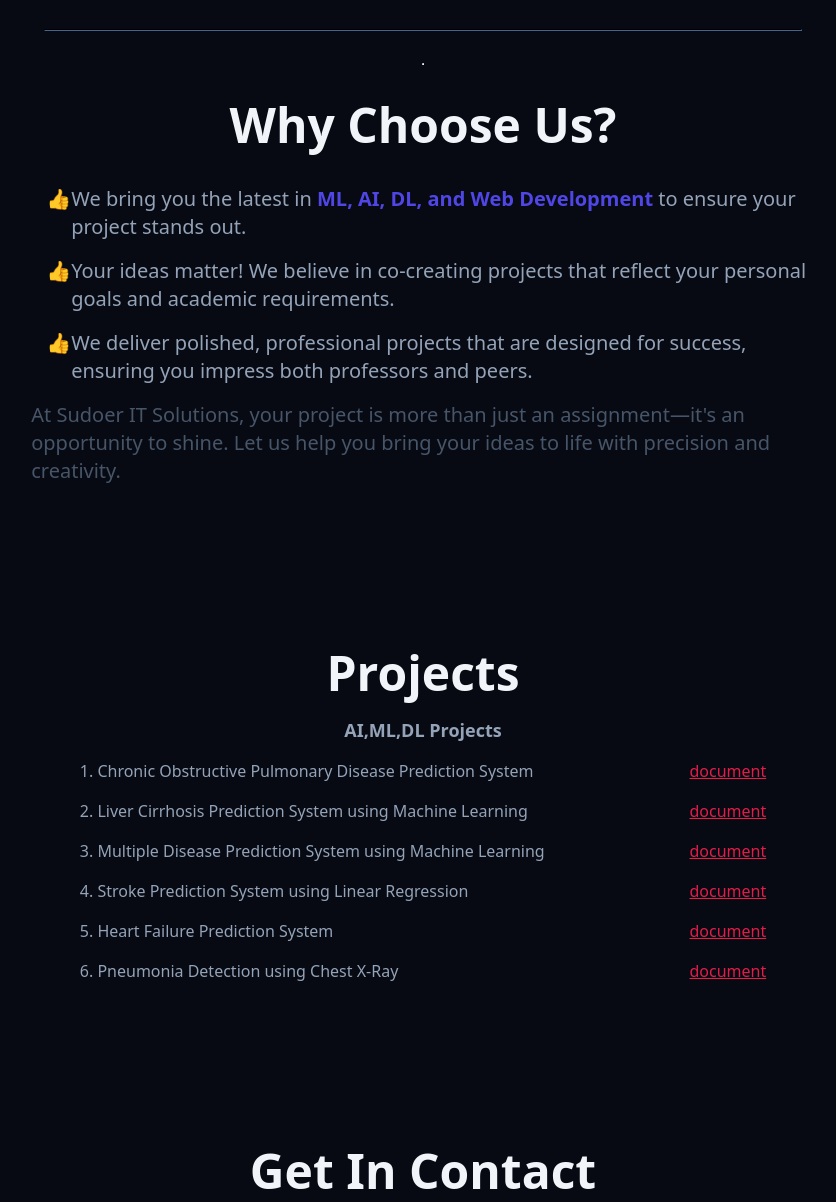
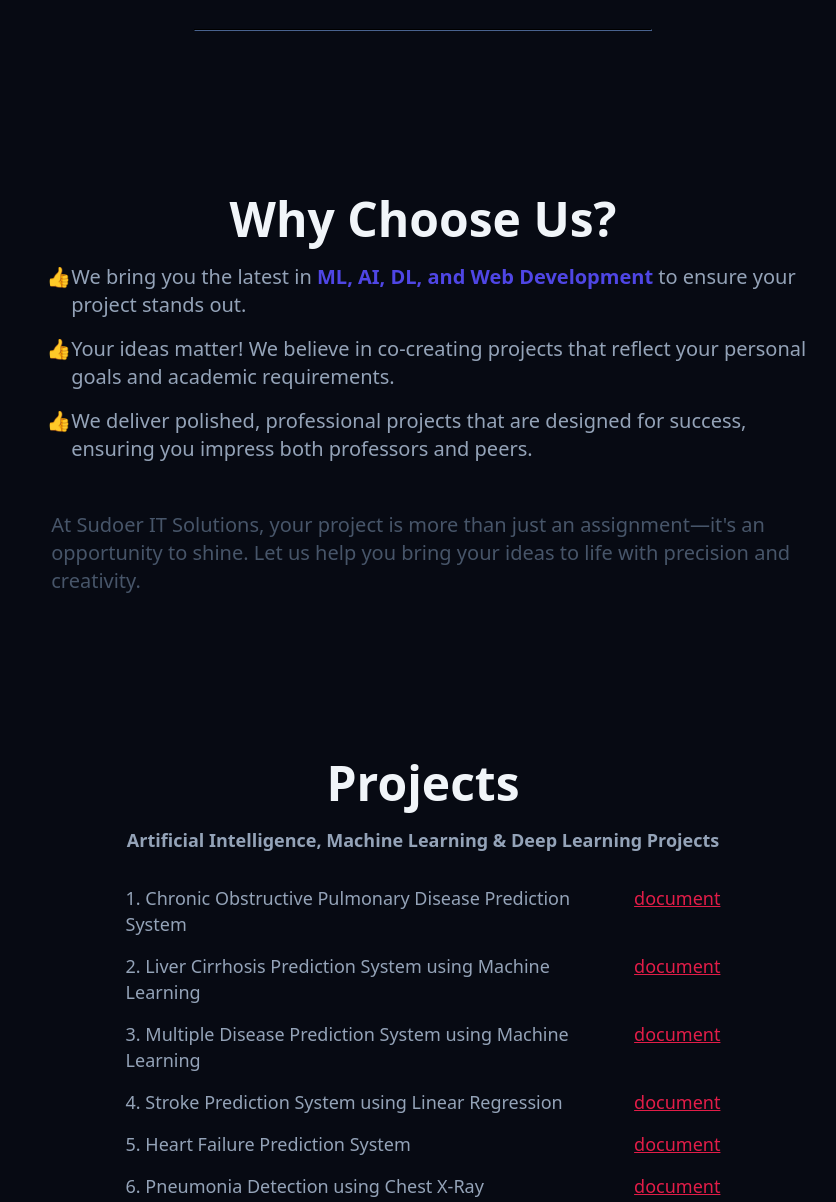
Before and after one commit to sudoersitsolution/website, a website built with Vite: page index.html in a window 1280 px wide. Shown: the part 1091-2293 px from the top of the page, without its empty margins (217-1053 px from the left). Built offline with nearby package versions, Linux system fonts and the light colour scheme; a web font is replaced by a local one.

Commit message:
fiexed: something

```diff
--- a/index.html
+++ b/index.html
@@ -8,12 +8,12 @@
       href="https://api.fontshare.com/v2/css?f[]=general-sans@500,600,400,700&display=swap"
       rel="stylesheet"
     />
-    <meta name="description" content="Sudoer IT Solutions offers cutting-edge AI, ML, Deep Learning, and Web Development services. We help  graduates build innovative projects and enhance their skills." />
+    <meta name="description" content="Sudoer IT Solutions offers cutting-edge AI, ML, Deep Learning, and Web Development services. We help final year graduates build innovative projects and enhance their skills." />
 
-<meta name="keywords" content="AI, Machine Learning, Deep Learning, Web Development, Computer Graduates Projects, Sudoer IT Solutions, IT Solutions, Computer Science Projects, Tech Solutions, Graduate Projects" />
+<meta name="keywords" content="AI, Machine Learning, Deep Learning, Web Development, final year Graduates Projects, Sudoer IT Solutions, IT Solutions, Computer Science Projects, Tech Solutions, Graduate Projects" />
 <title>Sudoer IT Solutions - AI, ML, Deep Learning & Web Development Projects for final year Graduates</title>
 <meta property="og:title" content="Sudoer IT Solutions - AI, ML, Deep Learning & Web Development Projects" />
-<meta property="og:description" content="Sudoer IT Solutions provides AI, ML, Deep Learning, and Web Development services to help graduates create innovative projects and grow their careers." />
+<meta property="og:description" content="Sudoer IT Solutions provides AI, ML, Deep Learning, and Web Development services to help final year graduates create innovative projects and grow their careers." />
 <meta property="og:image" content="image-url.jpg" />
 <meta property="og:url" content="https://sudoersitsolution.github.io/website/" />
 <meta property="og:type" content="website" />
@@ -135,10 +135,10 @@
           We understand that every project is different, and that's why we take the time to listen to your ideas and collaborate with you. Whether you're looking for a project to showcase your skills or need a customized solution for your coursework, we work closely with you to create the perfect project that aligns with your vision and goals.
           </p>
           <hr class="about__hr" />
-          <hr>
-          <h2 class="about__title">Why Choose Us?
-</h2>
+      </section>
+          <section class=" container section">
           <div class="about__ul-container">
+            <h2 class="about__title">Why Choose Us? </h2>
             <ul class="about__ul">
               <li class="about__description"> We bring you the latest in <strong>ML, AI, DL, and Web Development</strong> to ensure your project stands out.
               </li>
@@ -154,11 +154,11 @@
 At Sudoer IT Solutions, your project is more than just an assignment—it's an opportunity to shine. Let us help you bring your ideas to life with precision and creativity.
             </p>
           </div>
-      </section>
-      </section>
+
+          </section>
       <section id="project" class="project container section">
         <h2 class="project__title">Projects</h2>
-        <h3 class="project__subtitle">AI,ML,DL Projects</h3>
+        <h3 class="project__subtitle">Artificial Intelligence, Machine Learning & Deep Learning Projects</h3>
         <div class="project__list">
           <div class="project__item">
           <p>
--- a/styles/components/about.css
+++ b/styles/components/about.css
@@ -16,6 +16,12 @@
   font-size: var(--size-2xl);
   color: var(--clr-light);
 }
+.about__title-2 {
+  font-size: var(--size-2xl);
+  color: var(--clr-light);
+  text-align: center;
+  margin-bottom: 1rem;
+}
 
 .about__description {
   max-width: 65ch;
@@ -26,6 +32,7 @@
 .about__hr {
   border-color: var(--clr-slate800);
   width: 60%;
+  max-width: 50ch;
 }
 
 .about__subtitle {
@@ -34,6 +41,11 @@
 }
 
 .about__ul-container {
+  display: flex;
+  flex-direction: column;
+  justify-content: center;
+  align-items: center;
+  gap: 1rem;
 }
 
 .about__ul {
--- a/styles/components/contact.css
+++ b/styles/components/contact.css
@@ -1,4 +1,5 @@
 .contact {
+  text-align: center;
   display: flex;
   flex-direction: column;
   justify-content: center;
--- a/styles/components/projects.css
+++ b/styles/components/projects.css
@@ -16,11 +16,12 @@
   text-align: center;
   font-size: var(--size-sm);
   color: var(--clr-slate400);
+  margin-bottom: 1rem;
 }
 
 .project__list{
   width: 100%;
-  max-width: 75ch;
+  max-width: 65ch;
 }
 
 .project__item:not(:last-child){
@@ -59,6 +60,9 @@
   .project__title{
     font-size: var(--size-4xl);
   }
+  .project__item{
+    font-size: var(--size-lg);
+  }
 }
 
 /* xl */
```
